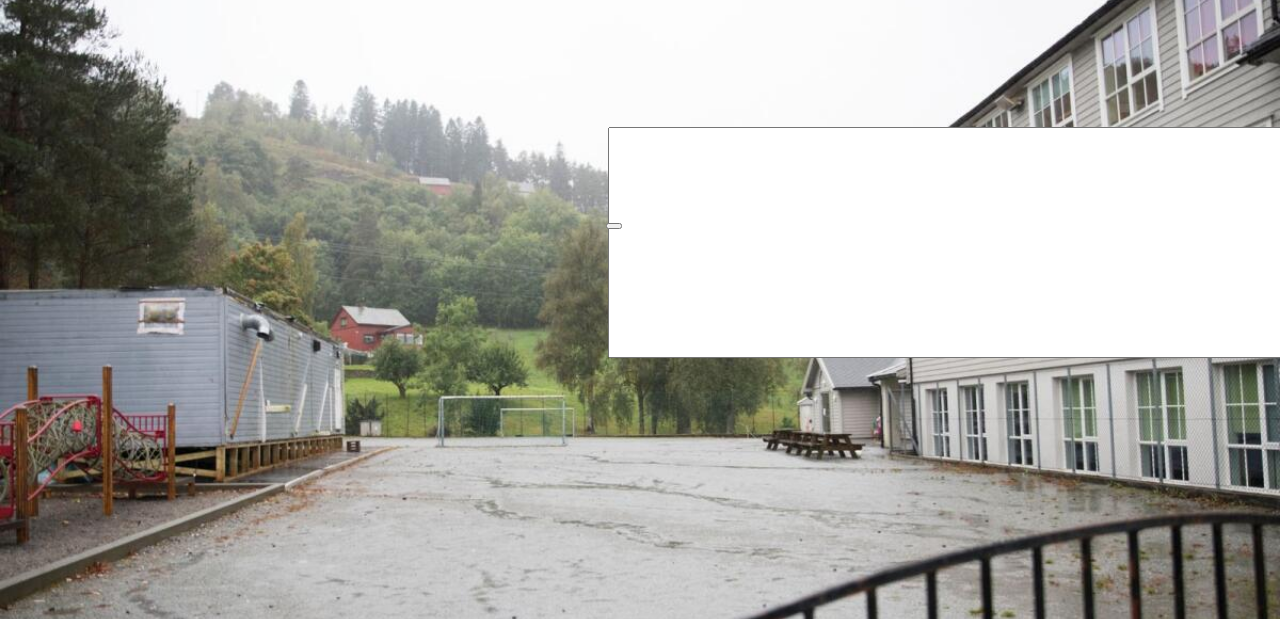
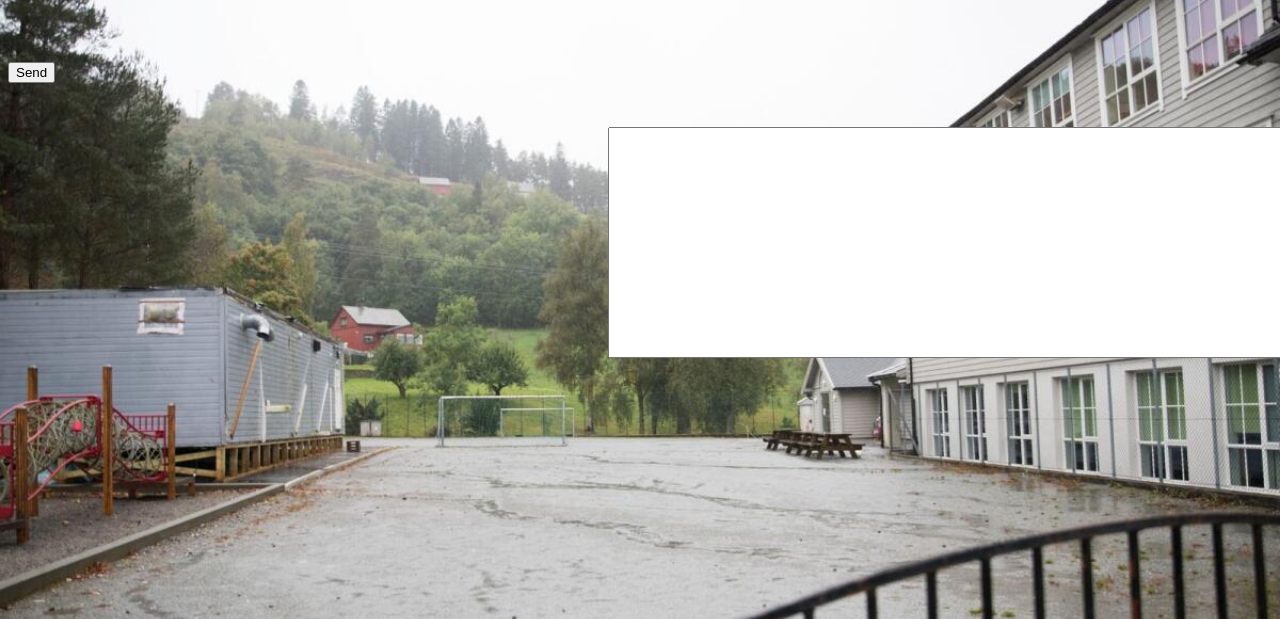
Before and after one commit to CodingOrangutang0/submission-system, a plain HTML site: page index.html in a window 1280 px wide. Shown: the part 181-800 px from the top of the page. Drawn offline with Linux system fonts and the light colour scheme.

Commit message:
Update index.html

```diff
--- a/index.html
+++ b/index.html
@@ -12,7 +12,7 @@
         <form action="">
             <textarea name="IdeInput" id="ideinput" rows="15" cols="100"></textarea>
             <br>
-            <button type="button" name="button" value="Send" id="ideainput1" onclick="save_as_file1()" ></button>
+            <input type="button" name="button" value="Send" id="ideainput1"">
         </form>
         <p class="big">Elevråds Postkasse</p>
     </body>
```
